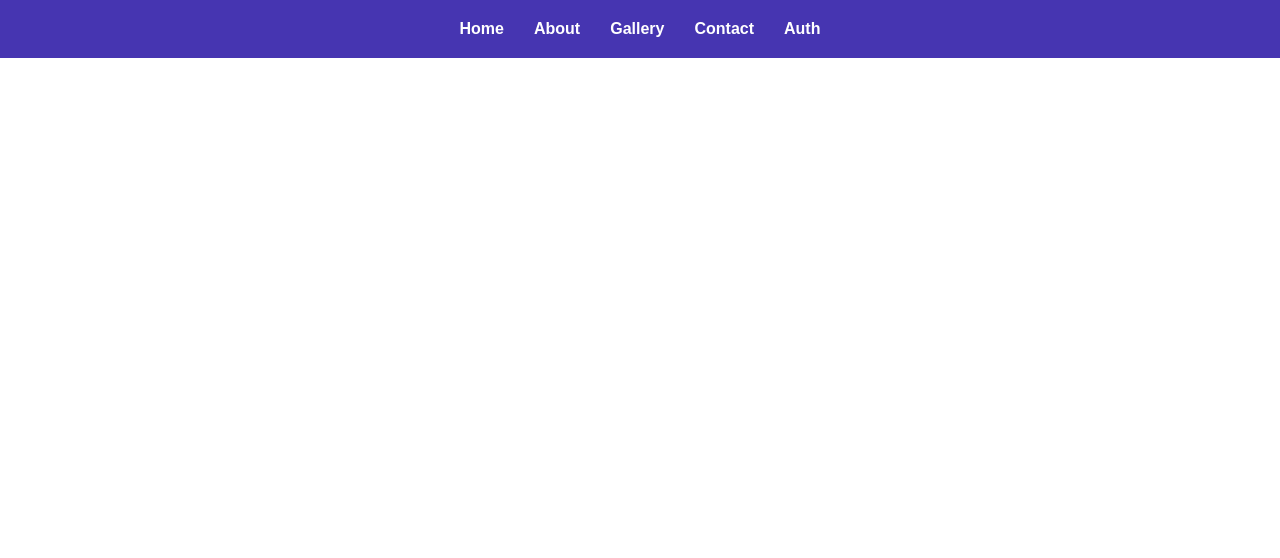
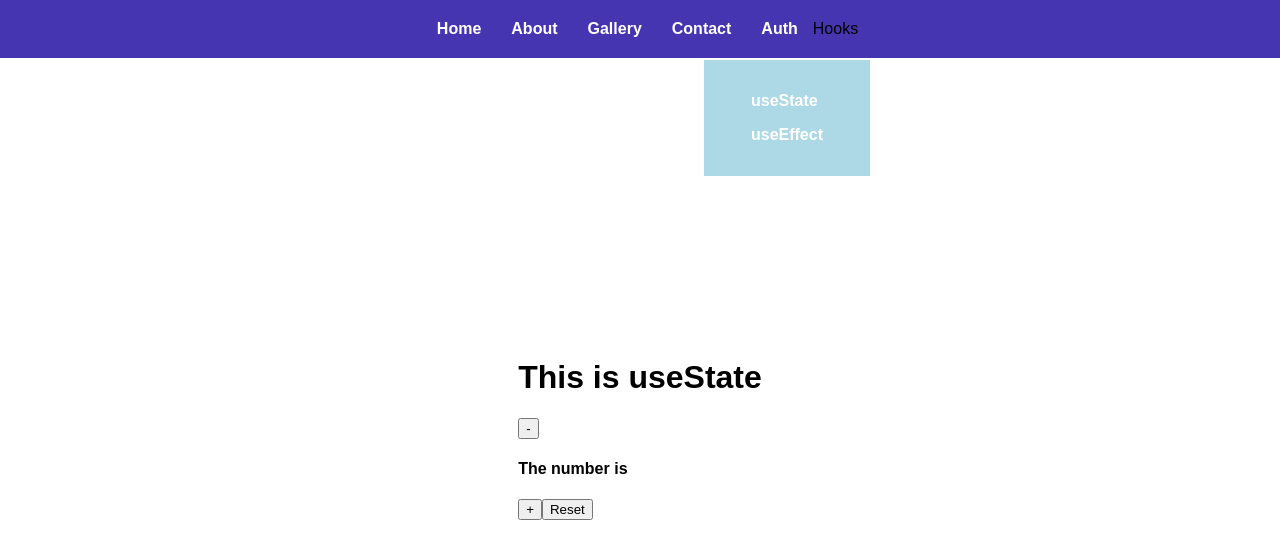
Before and after one commit to Dharanish-AM/MERN-TRAINING-2025, a React (Vite) app in the folder vite-project/: page /usestate in a window 1280 px wide. Shown: the top 558 px of the page. Built offline with nearby package versions, Linux system fonts and the light colour scheme.

Commit message:
useState & useEffect

```diff
--- a/vite-project/src/App.jsx
+++ b/vite-project/src/App.jsx
@@ -8,6 +8,8 @@ import Home from './components/Home';
 import About from './components/About';
 import Contact from './components/Contact';
 import Gallery from './components/Gallery';
+import UseEffectHook from './hooks/useEffectHook';
+import { UseStateHook } from './hooks/useStateHook';
 
 const App = () => {
   return (
@@ -22,6 +24,8 @@ const App = () => {
             <Route path="/gallery" element={<Gallery />} />
             <Route path="/auth" element={<Login />} />
             <Route path="/signup" element={<Signup />} />
+            <Route path="/usestate" element={<UseStateHook />} />
+            <Route path="/useeffect" element={<UseEffectHook />} />
           </Routes>
         </div>
       </div>
--- a/vite-project/src/components/Navbar.jsx
+++ b/vite-project/src/components/Navbar.jsx
@@ -1,18 +1,40 @@
-import "../styles/navbar.css"
-import { Link } from 'react-router-dom'
+import { useState } from 'react';
+import "../styles/navbar.css";
+import { Link } from 'react-router-dom';
 
 export default function Navbar() {
+    var styling = {
+        textDecoration: "none",
+        listStyleType: "none",
+        textAlign: "center",
+    };
+
+
+    var [dropdown, showDropdown] = useState(true);
+
+
+    const toggleDrop = () => {
+        showDropdown(prevState => !prevState);
+    }
+
     return (
-
         <nav>
-            <ul>
+            <ul style={styling}>
                 <li><Link to="/home">Home</Link></li>
                 <li><Link to="/about">About</Link></li>
                 <li><Link to="/gallery">Gallery</Link></li>
                 <li><Link to="/contact">Contact</Link></li>
                 <li><Link to="/auth">Auth</Link></li>
             </ul>
+            <span onMouseEnter={toggleDrop} onMouseLeave={toggleDrop}>Hooks</span>
+            {dropdown && (
+              <div className="dropdown">
+              <ul>
+                    <li><Link to="/usestate" target='_blank'>useState</Link></li>
+                    <li ><Link to="/useeffect" target='_blank'>useEffect</Link></li>
+                </ul>
+              </div>
+            )}
         </nav>
-
-    )
+    );
 }
--- /dev/null
+++ b/vite-project/src/hooks/useEffectHook.jsx
@@ -0,0 +1,22 @@
+import { useState, useEffect } from "react";
+
+const UseEffectHook = () => {
+  const [text, setText] = useState("");
+  useEffect(() => {
+    console.log(`Current text: ${text}`);
+  }, [text]);
+
+  return (
+    <div>
+      <h1>useEffect </h1>
+      <input
+        value={text}
+        onChange={(e) => setText(e.target.value)}
+      />
+      <p>Current text length: {text.length}</p>
+      <button onClick={() => setText("")}>Clear</button>
+    </div>
+  );
+};
+
+export default UseEffectHook;
--- /dev/null
+++ b/vite-project/src/hooks/useStateHook.jsx
@@ -0,0 +1,14 @@
+import { useState } from "react";
+
+export const UseStateHook = () =>{
+    var [num,setNum]=useState()
+    return(
+        <div>
+            <h1>This is useState </h1>
+            <button onMouseEnter={()=> setNum(num-1)}> -</button>
+            <h4>The number is{num}</h4>
+            <button onKeyDown={()=> setNum(num+1 )}>+</button>
+            <button onDoubleClick={()=> setNum(0)}>Reset</button>
+        </div>
+    )
+}
--- a/vite-project/src/styles/navbar.css
+++ b/vite-project/src/styles/navbar.css
@@ -4,6 +4,7 @@ nav {
     display: flex;
     justify-content: center;
     margin: 0;
+    position: relative;
 }
 
 ul {
@@ -24,3 +25,17 @@ a {
     font-weight: bold;
     transition: color 0.3s ease;
 }
+
+.dropdown{
+    position: absolute;
+    background-color: lightblue;
+    padding: 2rem;
+   top: 60px;
+   right: 410px;
+}
+
+.dropdown ul{
+    display: flex;
+    flex-direction: column;
+    gap: 1rem;
+}
```
